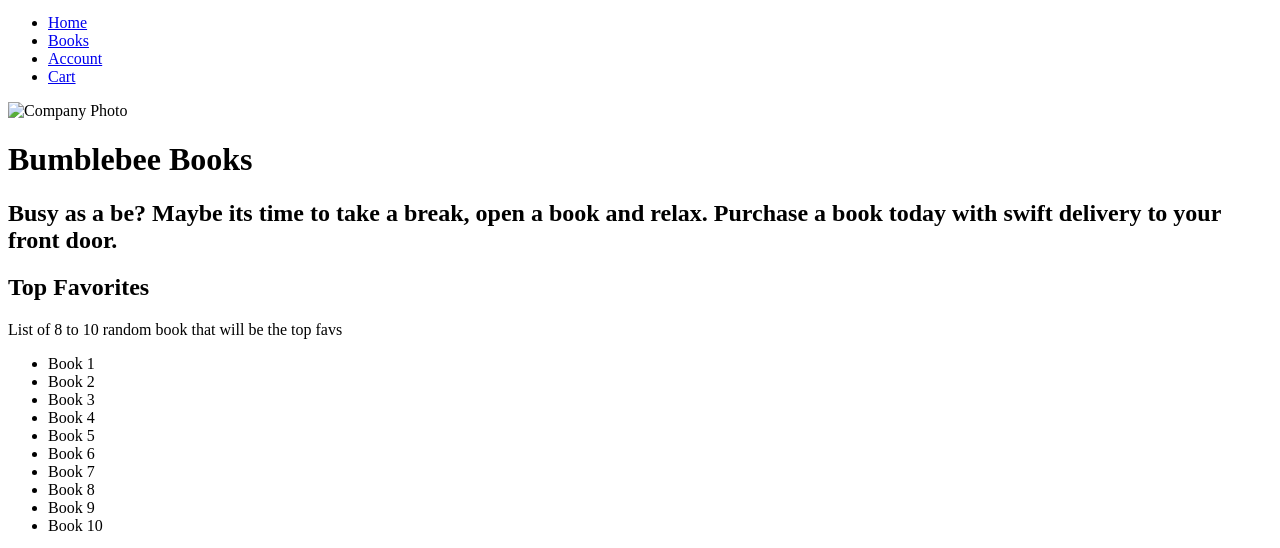
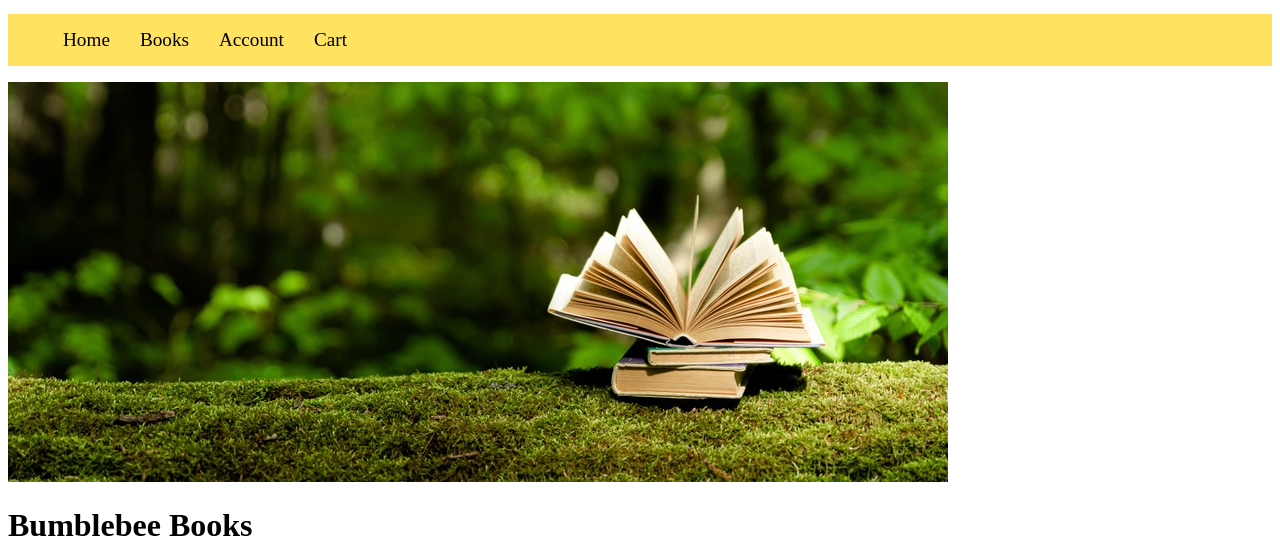
Before and after one commit to mabelheiner/Bumblebee-Books, a website built with Vite: page index.html in a window 1280 px wide. Shown: the part 214-762 px from the top of the page. Built offline with nearby package versions, Linux system fonts and the light colour scheme.

Commit message:
hero image

```diff
--- a/index.html
+++ b/index.html
@@ -14,7 +14,7 @@
     </style>
 </head>
 <header id="top-header">
-  <span class="logo">
+  <span id="logo">
     <a href="/" title="Return to home page">
       <img src="/public/images/Logo2.webp" alt="Company Logo" width="150" height="200">
     </a>
@@ -29,8 +29,8 @@
   </nav>
 </header>
   <body>
-    <section class="heroImg">
-      <img src="" alt="Company Photo" width="500" height="600">
+    <section id="heroImg">
+      <img src="public\images\hero_image_book_in_nature.jpg" alt="Company Photo">
     </section>
       <h1>Bumblebee Books</h1>
     <div id="companyMoto">
--- a/public/css/style.css
+++ b/public/css/style.css
@@ -0,0 +1,30 @@
+/* COLORS:
+    Black: #000000
+    Naples Yellow: #FFE25F
+    Gunmetal: #1E2D2F
+    White: #FFFFFF
+    Battleship Gray: #7E8D85
+*/
+/* FONTS:
+    Roboto,
+    Roboto Slab,
+    Cinzel,
+    Aleygra Sans SC
+*/
+
+/* navbar css */
+#menu {
+    display: flex;
+    flex-direction: row;
+    list-style-type: none;
+    background-color: #FFE25F;
+}
+li {
+    margin: 15px;
+    font-size: larger;
+}
+a {
+    text-decoration: none;
+    color: black;
+}
+/* end of navbar css */
```
Also changed, not shown: public/images/hero_image_book_in_nature.jpg (added).
